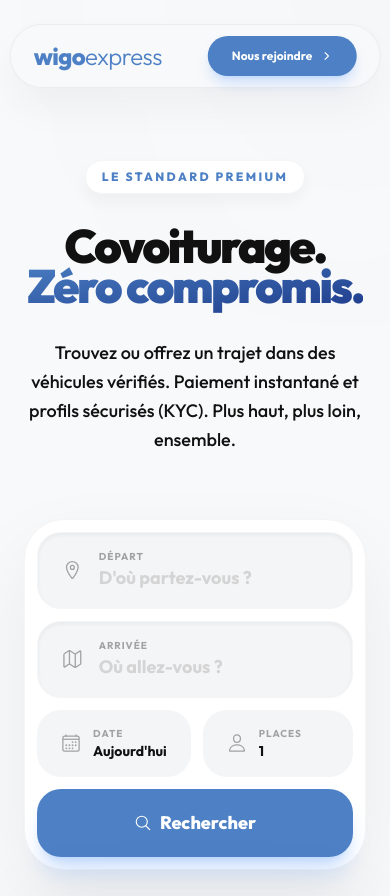
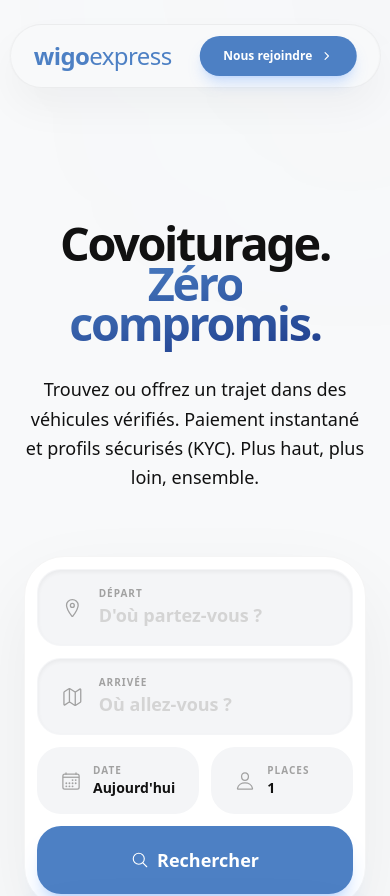
Before and after one commit to artsiders/wigo-express, a Next.js app: page / in a window 390 px wide. Shown: the top 896 px of the page. Built offline with nearby package versions, Linux system fonts and the light colour scheme; grey boxes are pictures that could not be loaded.

Commit message:
Refactor color variables in global styles and update page components in WIGO EXPRESS; replace hardcoded colors with CSS variables for consistency and maintainability.

```diff
--- a/app/globals.css
+++ b/app/globals.css
@@ -1,23 +1,24 @@
 @import "tailwindcss";
 
-/* Primary color: #4D80C4 */
-@theme inline {
-  --color-primary: #4d80c4;
-  --color-wigo-blue: var(--color-primary);
-  --color-wigo-dark: #050505;
-  --color-wigo-card: #111111;
+:root {
+  --primary: #4d80c4;
   --font-sans: var(--font-outfit), Arial, Helvetica, sans-serif;
 }
 
+@theme inline {
+  --color-primary: var(--primary);
+  --font-sans: var(--font-sans);
+}
+
 body {
-  background: var(--color-wigo-dark);
+  background: var(--primary);
   color: #fff;
   overscroll-behavior: none;
 }
 
 /* Animations globales */
 ::selection {
-  background: var(--color-primary);
+  background: var(--primary);
   color: #fff;
 }
 
--- a/app/page.tsx
+++ b/app/page.tsx
@@ -151,25 +151,25 @@ export default function WigoExpress() {
 
           {/* Logo */}
           <Link href="/" className="flex items-center gap-2 group">
-            <span className="text-2xl font-extrabold tracking-tight text-[#4D80C4] group-hover:scale-105 transition-transform">
+            <span className="text-2xl font-extrabold tracking-tight text-primary group-hover:scale-105 transition-transform">
               wigo<span className="font-light text-current">express</span>
             </span>
           </Link>
 
           {/* Center Links */}
           <div className="hidden lg:flex gap-10 items-center text-sm font-semibold text-current opacity-80">
-            <Link href="/search" className="hover:text-[#4D80C4] hover:opacity-100 transition-all">Rechercher</Link>
-            <Link href="/publish" className="hover:text-[#4D80C4] hover:opacity-100 transition-all">Publier</Link>
-            <Link href="/safety" className="hover:text-[#4D80C4] hover:opacity-100 transition-all">Sécurité KYC</Link>
-            <Link href="/wallet" className="hover:text-[#4D80C4] hover:opacity-100 transition-all">Portefeuille Wigo</Link>
+            <Link href="/search" className="hover:text-primary hover:opacity-100 transition-all">Rechercher</Link>
+            <Link href="/publish" className="hover:text-primary hover:opacity-100 transition-all">Publier</Link>
+            <Link href="/safety" className="hover:text-primary hover:opacity-100 transition-all">Sécurité KYC</Link>
+            <Link href="/wallet" className="hover:text-primary hover:opacity-100 transition-all">Portefeuille Wigo</Link>
           </div>
 
           {/* Right CTAs */}
           <div className="flex gap-4 items-center">
-            <Link href="/login" className="hidden md:flex font-bold text-sm text-current opacity-80 hover:opacity-100 hover:text-[#4D80C4] transition-all">
+            <Link href="/login" className="hidden md:flex font-bold text-sm text-current opacity-80 hover:opacity-100 hover:text-primary transition-all">
               Login
             </Link>
-            <Link href="/register" className="bg-[#4D80C4] text-white font-bold text-xs md:text-sm px-6 py-3 rounded-full hover:bg-black transition-colors shadow-lg shadow-blue-500/20 flex items-center gap-2">
+            <Link href="/register" className="bg-primary text-white font-bold text-xs md:text-sm px-6 py-3 rounded-full hover:bg-black transition-colors shadow-lg shadow-blue-500/20 flex items-center gap-2">
               Nous rejoindre <IoChevronForward />
             </Link>
           </div>
@@ -180,18 +180,15 @@ export default function WigoExpress() {
       {/*  EPIC HERO SECTION */}
       <section className="relative min-h-screen pt-40 pb-20 px-6 flex flex-col items-center justify-center">
         {/* Abstract shapes for premium feel */}
-        <div className="absolute top-0 right-0 w-[40vw] h-[40vw] bg-[#4D80C4]/10 rounded-full blur-[140px] pointer-events-none -translate-y-1/2 translate-x-1/4"></div>
+        <div className="absolute top-0 right-0 w-[40vw] h-[40vw] bg-primary/10 rounded-full blur-[140px] pointer-events-none -translate-y-1/2 translate-x-1/4"></div>
         <div className="absolute bottom-10 left-10 w-[30vw] h-[30vw] bg-yellow-400/5 rounded-full blur-[100px] pointer-events-none"></div>
 
         <div className="container mx-auto relative z-10 flex flex-col items-center justify-center text-center">
 
-          <div className="hero-text-elem inline-flex items-center gap-2 bg-white px-4 py-2 rounded-full text-xs font-extrabold text-[#4D80C4] uppercase tracking-[0.2em] shadow-[0_8px_16px_rgba(0,0,0,0.04)] mb-8 border border-neutral-100">
-            Le Standard Premium
-          </div>
 
-          <h1 className="hero-text-elem text-[12vw] md:text-[8vw] lg:text-[7vw] font-black tracking-tighter leading-[0.85] mb-8">
+          <h1 className="hero-text-elem text-[12vw] md:text-[8vw] lg:text-[7vw] font-black tracking-tighter leading-[0.85] mt-16 mb-8">
             Covoiturage.<br/>
-            <span className="text-transparent bg-clip-text bg-gradient-to-br from-[#4D80C4] to-[#1e3a8a]">Zéro compromis.</span>
+            <span className="text-transparent bg-clip-text bg-linear-to-br from-primary to-[#1e3a8a]">Zéro compromis.</span>
           </h1>
 
           <p className="hero-text-elem text-lg md:text-2xl opacity-60 font-medium mb-16 max-w-2xl leading-relaxed">
@@ -201,8 +198,8 @@ export default function WigoExpress() {
           {/* Web Search Widget - The Core Tool */}
           <div className="search-widget w-full max-w-5xl bg-white p-3 md:p-4 rounded-[2.5rem] shadow-[0_30px_80px_rgba(0,0,0,0.06)] border border-neutral-100 flex flex-col lg:flex-row items-center gap-3 mb-10">
 
-            <div className="flex-1 w-full bg-[#f4f5f7] rounded-3xl flex items-center px-6 py-4 border border-transparent focus-within:bg-white focus-within:border-[#4D80C4]/40 transition-colors shadow-inner group">
-              <IoLocationOutline className="text-2xl text-neutral-400 group-focus-within:text-[#4D80C4]" />
+            <div className="flex-1 w-full bg-[#f4f5f7] rounded-3xl flex items-center px-6 py-4 border border-transparent focus-within:bg-white focus-within:border-primary/40 transition-colors shadow-inner group">
+              <IoLocationOutline className="text-2xl text-neutral-400 group-focus-within:text-primary" />
               <div className="ml-4 w-full text-left">
                 <span className="block text-[10px] font-bold text-neutral-400 uppercase tracking-widest">Départ</span>
                 <input type="text" placeholder="D'où partez-vous ?" className="w-full bg-transparent text-lg font-bold text-[#111] outline-none placeholder:text-neutral-300" />
@@ -213,8 +210,8 @@ export default function WigoExpress() {
               <IoArrowForwardOutline />
             </div>
 
-            <div className="flex-1 w-full bg-[#f4f5f7] rounded-3xl flex items-center px-6 py-4 border border-transparent focus-within:bg-white focus-within:border-[#4D80C4]/40 transition-colors shadow-inner group">
-              <IoMapOutline className="text-2xl text-neutral-400 group-focus-within:text-[#4D80C4]" />
+            <div className="flex-1 w-full bg-[#f4f5f7] rounded-3xl flex items-center px-6 py-4 border border-transparent focus-within:bg-white focus-within:border-primary/40 transition-colors shadow-inner group">
+              <IoMapOutline className="text-2xl text-neutral-400 group-focus-within:text-primary" />
               <div className="ml-4 w-full text-left">
                 <span className="block text-[10px] font-bold text-neutral-400 uppercase tracking-widest">Arrivée</span>
                 <input type="text" placeholder="Où allez-vous ?" className="w-full bg-transparent text-lg font-bold text-[#111] outline-none placeholder:text-neutral-300" />
@@ -223,14 +220,14 @@ export default function WigoExpress() {
 
             <div className="w-full lg:w-auto flex gap-3">
               <div className="flex-1 lg:w-40 bg-[#f4f5f7] rounded-3xl flex items-center px-6 py-4 hover:bg-neutral-200 transition-colors cursor-pointer group">
-                <IoCalendarOutline className="text-xl text-neutral-400 group-hover:text-[#4D80C4]" />
+                <IoCalendarOutline className="text-xl text-neutral-400 group-hover:text-primary" />
                 <div className="ml-3 text-left">
                   <span className="block text-[10px] font-bold text-neutral-400 uppercase tracking-widest">Date</span>
                   <span className="block text-sm font-bold truncate">Aujourd'hui</span>
                 </div>
               </div>
               <div className="flex-1 lg:w-32 bg-[#f4f5f7] rounded-3xl flex items-center px-6 py-4 hover:bg-neutral-200 transition-colors cursor-pointer group">
-                <IoPersonOutline className="text-xl text-neutral-400 group-hover:text-[#4D80C4]" />
+                <IoPersonOutline className="text-xl text-neutral-400 group-hover:text-primary" />
                 <div className="ml-3 text-left">
                   <span className="block text-[10px] font-bold text-neutral-400 uppercase tracking-widest">Places</span>
                   <span className="block text-sm font-bold">1</span>
@@ -238,7 +235,7 @@ export default function WigoExpress() {
               </div>
             </div>
 
-            <button className="w-full lg:w-auto bg-[#4D80C4] text-white font-extrabold text-lg px-10 py-5 rounded-3xl hover:bg-[#111] transition-colors shadow-xl shadow-blue-500/20 h-full flex justify-center items-center gap-2">
+            <button className="w-full lg:w-auto bg-primary text-white font-extrabold text-lg px-10 py-5 rounded-3xl hover:bg-[#111] transition-colors shadow-xl shadow-blue-500/20 h-full flex justify-center items-center gap-2">
               <IoSearchOutline /> <span className="lg:hidden">Rechercher</span>
             </button>
           </div>
@@ -267,7 +264,7 @@ export default function WigoExpress() {
           <div className="lg:py-[30vh] flex flex-col gap-[30vh]">
 
             <div className="step-item opacity-100 lg:opacity-20 transition-opacity duration-300 min-h-[40vh] flex flex-col justify-center">
-               <span className="text-[#4D80C4] font-black text-xl mb-4">01. Recherche & Match</span>
+               <span className="text-primary font-black text-xl mb-4">01. Recherche & Match</span>
                <h2 className="text-4xl md:text-5xl lg:text-6xl font-black tracking-tighter mb-6 leading-tight">Mise en relation intelligente</h2>
                <p className="text-lg md:text-xl text-neutral-500 font-medium max-w-lg">
                  Oubliez la recherche fastidieuse. Indiquez votre point de départ, et notre algorithme vous propose immédiatement les meilleurs trajets disponibles, avec la note globale de chaque conducteur.
@@ -292,7 +289,7 @@ export default function WigoExpress() {
             </div>
 
             <div className="step-item opacity-100 lg:opacity-20 transition-opacity duration-300 min-h-[40vh] flex flex-col justify-center">
-               <span className="text-[#4D80C4] font-black text-xl mb-4">03. Wigo Wallet</span>
+               <span className="text-primary font-black text-xl mb-4">03. Wigo Wallet</span>
                <h2 className="text-4xl md:text-5xl lg:text-6xl font-black tracking-tighter mb-6 leading-tight">Zéro espèce. Zéro tracas.</h2>
                <p className="text-lg md:text-xl text-neutral-500 font-medium max-w-lg">
                  Le trajet est payé automatiquement via la plateforme. Le chauffeur reçoit directement les fonds dans son portefeuille Wigo à l'arrivée. Transférez vers votre banque en 1 clic.
@@ -302,7 +299,7 @@ export default function WigoExpress() {
           </div>
 
           {/* Right Illustrations / Pinned during scroll */}
-          <div className="sticky-illustrator hidden lg:flex h-screen items-center justify-center sticky top-0 relative overflow-hidden">
+          <div className="sticky-illustrator hidden lg:flex h-screen items-center justify-center sticky top-0 overflow-hidden">
             <div className="w-full max-w-lg aspect-square relative float-parallax" data-speed="0.2">
 
               {/* Illus 1 : Search Map UI */}
@@ -311,7 +308,7 @@ export default function WigoExpress() {
                   <Image src="https://images.unsplash.com/photo-1524661135-423995f22d0b?q=80&w=800&auto=format&fit=crop" alt="Carte avec des marqueurs" fill className="object-cover opacity-80" />
                 </div>
                 <div className="bg-[#f8f9fa] p-4 rounded-xl flex items-center gap-4">
-                  <div className="w-12 h-12 bg-[#4D80C4] rounded-lg"></div>
+                  <div className="w-12 h-12 bg-primary rounded-lg"></div>
                   <div className="flex-1"><div className="w-2/3 h-4 bg-neutral-200 rounded mb-2"></div><div className="w-1/3 h-3 bg-neutral-200 rounded"></div></div>
                 </div>
               </div>
@@ -327,7 +324,7 @@ export default function WigoExpress() {
               </div>
 
               {/* Illus 3 : Wigo Wallet */}
-              <div className="illust-step illust-step-2 absolute inset-0 bg-[#4D80C4] rounded-[3rem] shadow-[0_40px_80px_rgba(77,128,196,0.2)] border border-[#3a659e] p-8 flex flex-col items-center justify-center text-white opacity-0 scale-95">
+              <div className="illust-step illust-step-2 absolute inset-0 bg-primary rounded-[3rem] shadow-[0_40px_80px_rgba(77,128,196,0.2)] border border-[#3a659e] p-8 flex flex-col items-center justify-center text-white opacity-0 scale-95">
                 <IoWalletOutline className="w-20 h-20 mb-6 opacity-80" />
                 <h3 className="text-xl font-medium opacity-80 mb-2">Solde Wigo</h3>
                 <h2 className="text-6xl font-black mb-10">€ 244.50</h2>
@@ -350,7 +347,7 @@ export default function WigoExpress() {
       <section className="dark-mode-section relative py-32 px-6 flex flex-col items-center text-center overflow-hidden">
         <div className="container mx-auto z-10">
           <div className="mb-16">
-            <span className="text-[#4D80C4] font-bold tracking-widest uppercase text-xs mb-4 block">Publiez ou Réservez</span>
+            <span className="text-primary font-bold tracking-widest uppercase text-xs mb-4 block">Publiez ou Réservez</span>
             <h2 className="text-4xl md:text-6xl lg:text-7xl font-black tracking-tighter mb-6">
               Le standard n'est <br/> plus une option.
             </h2>
@@ -367,7 +364,7 @@ export default function WigoExpress() {
                <div className="bg-white/5 border border-white/10 rounded-2xl p-6 mb-6">
                  <div className="flex justify-between items-center mb-4">
                    <h3 className="text-white font-bold text-xl">Trajet : Paris → Lyon</h3>
-                   <span className="bg-[#4D80C4]/20 text-[#4D80C4] font-bold text-xs px-3 py-1 rounded-full">Proposé aujourd'hui</span>
+                   <span className="bg-primary/20 text-primary font-bold text-xs px-3 py-1 rounded-full">Proposé aujourd'hui</span>
                  </div>
 
                  <div className="flex items-center gap-4 mb-6">
@@ -376,7 +373,7 @@ export default function WigoExpress() {
                    </div>
                    <div>
                      <p className="text-white font-bold text-sm">Marc D. <span className="text-neutral-400 font-normal">★ 4.9</span></p>
-                     <p className="text-[#4D80C4] text-xs font-bold uppercase tracking-widest mt-1"><IoShieldCheckmarkOutline className="inline mr-1" />Profil vérifié</p>
+                     <p className="text-primary text-xs font-bold uppercase tracking-widest mt-1"><IoShieldCheckmarkOutline className="inline mr-1" />Profil vérifié</p>
                    </div>
                  </div>
 
@@ -398,8 +395,8 @@ export default function WigoExpress() {
              </div>
 
              {/* IMAGE PLACEHOLDER: Premium Car Profile aligned with Web content */}
-             <div className="w-full lg:w-1/2 relative h-[30vh] lg:h-[100%] min-h-[300px] rounded-2xl overflow-hidden group">
-               <div className="absolute inset-0 bg-gradient-to-r from-[#151515] to-transparent z-10 pointer-events-none"></div>
+             <div className="w-full lg:w-1/2 relative h-[30vh] lg:h-full min-h-[300px] rounded-2xl overflow-hidden group">
+               <div className="absolute inset-0 bg-linear-to-r from-[#151515] to-transparent z-10 pointer-events-none"></div>
                <Image
                  src="https://images.unsplash.com/photo-1560958089-b8a1929cea89?q=80&w=2071&auto=format&fit=crop"
                  alt="Vue d'une Tesla Model 3 noire, style studio premium sombre. Véhicule typique du covoiturage haut de gamme proposé sur la plateforme."
@@ -418,7 +415,7 @@ export default function WigoExpress() {
 
           <div className="flex flex-col lg:flex-row justify-between items-start gap-16 flex-1">
             <div className="lg:w-1/2">
-              <h2 className="text-[15vw] md:text-[8vw] font-black tracking-tighter leading-[0.8] mb-8 text-[#4D80C4]">
+              <h2 className="text-[15vw] md:text-[8vw] font-black tracking-tighter leading-[0.8] mb-8 text-primary">
                 wigo.
               </h2>
               <p className="text-neutral-400 text-lg md:text-2xl font-light mb-12 max-w-md leading-relaxed">
@@ -428,19 +425,19 @@ export default function WigoExpress() {
 
             <div className="lg:w-1/2 flex flex-col sm:flex-row gap-12 sm:gap-24 lg:justify-end text-sm">
               <div className="flex flex-col gap-4">
-                <h4 className="font-extrabold uppercase tracking-widest text-[#4D80C4] mb-2 border-b border-white/10 pb-4">Roulez</h4>
+                <h4 className="font-extrabold uppercase tracking-widest text-primary mb-2 border-b border-white/10 pb-4">Roulez</h4>
                 <Link href="#" className="text-neutral-400 hover:text-white transition-colors">Rechercher</Link>
                 <Link href="#" className="text-neutral-400 hover:text-white transition-colors">Proposer</Link>
                 <Link href="#" className="text-neutral-400 hover:text-white transition-colors">Trajets populaires</Link>
               </div>
               <div className="flex flex-col gap-4">
-                <h4 className="font-extrabold uppercase tracking-widest text-[#4D80C4] mb-2 border-b border-white/10 pb-4">Découvrez</h4>
+                <h4 className="font-extrabold uppercase tracking-widest text-primary mb-2 border-b border-white/10 pb-4">Découvrez</h4>
                 <Link href="#" className="text-neutral-400 hover:text-white transition-colors">La sécurité (KYC)</Link>
                 <Link href="#" className="text-neutral-400 hover:text-white transition-colors">Portefeuille Digital</Link>
                 <Link href="#" className="text-neutral-400 hover:text-white transition-colors">Assurances</Link>
               </div>
               <div className="flex flex-col gap-4">
-                <h4 className="font-extrabold uppercase tracking-widest text-[#4D80C4] mb-2 border-b border-white/10 pb-4">Société</h4>
+                <h4 className="font-extrabold uppercase tracking-widest text-primary mb-2 border-b border-white/10 pb-4">Société</h4>
                 <Link href="#" className="text-neutral-400 hover:text-white transition-colors">À Propos</Link>
                 <Link href="#" className="text-neutral-400 hover:text-white transition-colors">Presse</Link>
                 <Link href="#" className="text-neutral-400 hover:text-white transition-colors">Contact</Link>
```
